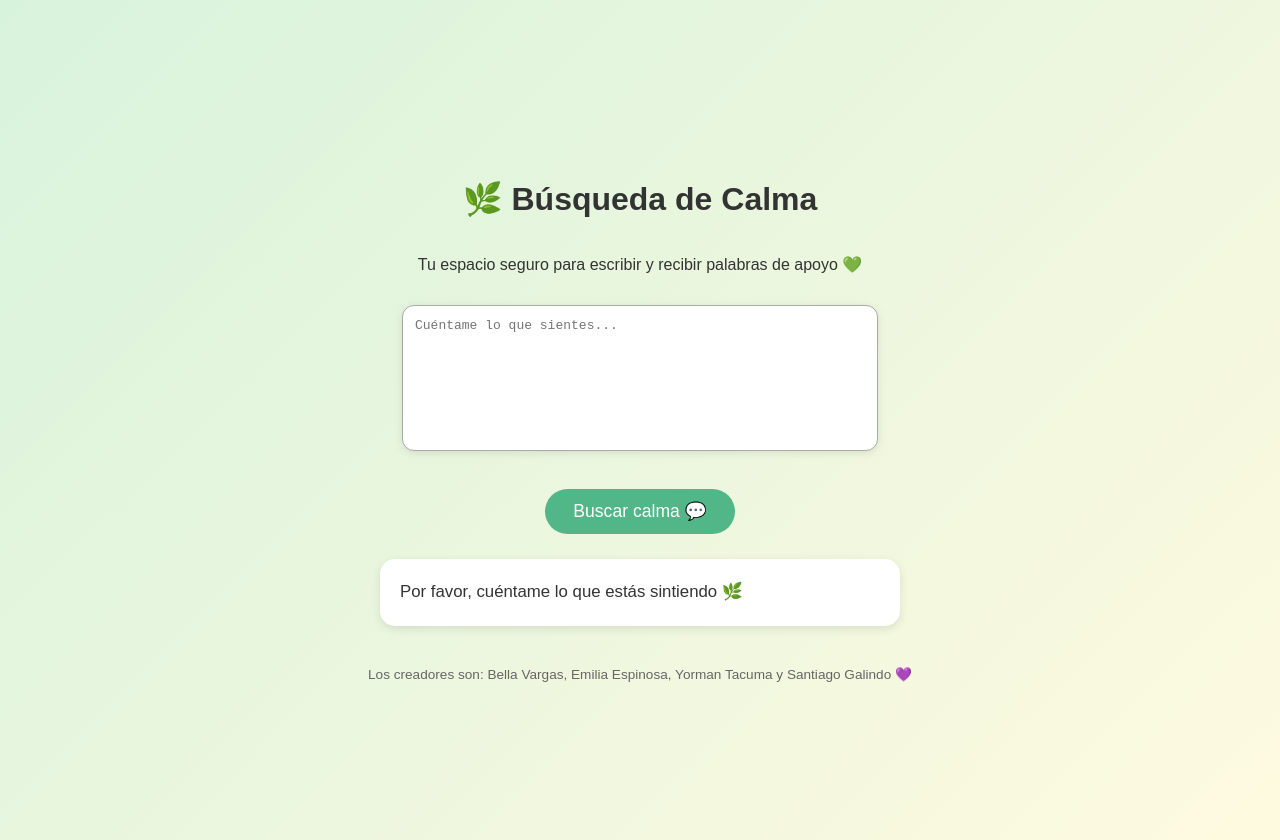
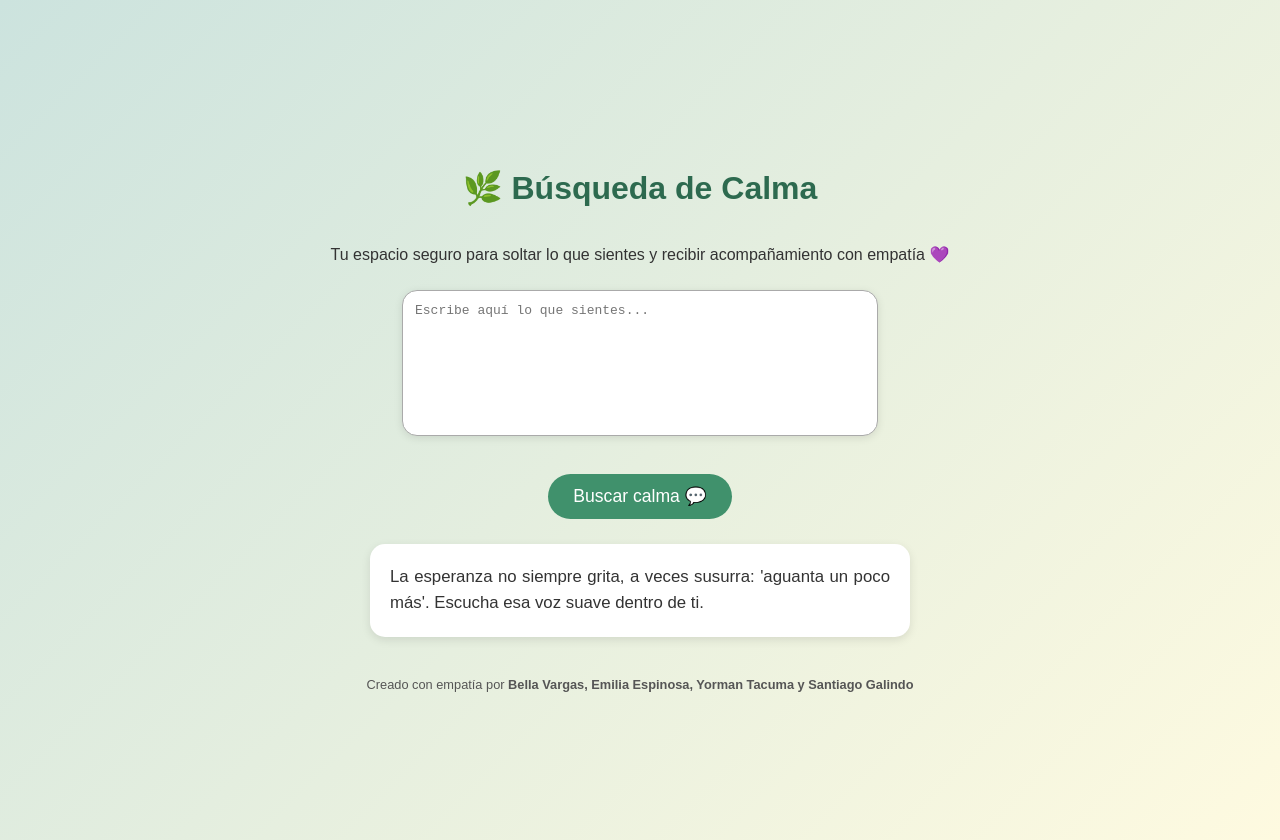
Before and after one commit to bellavargas1505-bot/Calm-Quest-, a plain HTML site: page index.html in a window 1280 px wide. Both pictures are taken after a click on the button "Buscar calma 💬". Drawn offline with Linux system fonts and the light colour scheme.

Commit message:
🌿 Versión completa con respuestas empáticas y diseño bonito

```diff
--- a/index.html
+++ b/index.html
@@ -5,106 +5,154 @@
   <meta name="viewport" content="width=device-width, initial-scale=1.0">
   <title>Búsqueda de Calma 🌿</title>
   <style>
-body{font-family:Poppins,sans-serif;background:linear-gradient(135deg,#d8f3dc,#fefae0);
-color:#333;display:flex;flex-direction:column;align-items:center;justify-content:center;
-min-height:100vh;margin:0;padding:20px;text-align:center}
-textarea{width:90%;max-width:450px;height:120px;border-radius:12px;border:1px solid #aaa;
-padding:12px;font-size:1em;margin-top:15px;resize:none;box-shadow:0 2px 8px rgba(0,0,0,.1)}
-button{background:#52b788;color:#fff;border:none;border-radius:25px;padding:12px 28px;
-font-size:1.1em;cursor:pointer;margin-top:20px;transition:.3s}
-button:hover{background:#40916c}
-#response{margin-top:25px;background:#fff;border-radius:15px;padding:20px;width:90%;
-max-width:480px;box-shadow:0 3px 10px rgba(0,0,0,.1);font-size:1.05em;line-height:1.6;
-text-align:justify;white-space:pre-line}
-footer{margin-top:40px;font-size:.85em;color:#666}
+    body {
+      font-family: 'Poppins', sans-serif;
+      background: linear-gradient(135deg, #cce3de, #fefae0);
+      color: #333;
+      display: flex;
+      flex-direction: column;
+      align-items: center;
+      justify-content: center;
+      min-height: 100vh;
+      text-align: center;
+      margin: 0;
+      padding: 20px;
+    }
+    h1 { color: #2d6a4f; }
+    textarea {
+      width: 90%;
+      max-width: 450px;
+      height: 120px;
+      border-radius: 15px;
+      border: 1px solid #aaa;
+      padding: 12px;
+      font-size: 1em;
+      resize: none;
+      box-shadow: 0 2px 8px rgba(0,0,0,0.1);
+      margin-top: 10px;
+    }
+    button {
+      background: #40916c;
+      color: #fff;
+      border: none;
+      border-radius: 25px;
+      padding: 12px 25px;
+      font-size: 1.1em;
+      cursor: pointer;
+      margin-top: 20px;
+      transition: 0.3s;
+    }
+    button:hover { background: #2d6a4f; }
+    #response {
+      margin-top: 25px;
+      background: #fff;
+      border-radius: 15px;
+      padding: 20px;
+      width: 90%;
+      max-width: 500px;
+      box-shadow: 0 3px 10px rgba(0,0,0,0.1);
+      font-size: 1.05em;
+      line-height: 1.6;
+      text-align: justify;
+    }
+    footer {
+      margin-top: 40px;
+      font-size: 0.8em;
+      color: #555;
+    }
   </style>
 </head>
 <body>
   <h1>🌿 Búsqueda de Calma</h1>
-<p>Tu espacio seguro para escribir y recibir palabras de apoyo 💚</p>
+  <p>Tu espacio seguro para soltar lo que sientes y recibir acompañamiento con empatía 💜</p>
 
-<textarea id="feeling" placeholder="Cuéntame lo que sientes..."></textarea><br>
+  <textarea id="feeling" placeholder="Escribe aquí lo que sientes..."></textarea>
+  <br>
   <button onclick="buscarCalma()">Buscar calma 💬</button>
+
   <div id="response"></div>
 
-<footer>Los creadores son: Bella Vargas, Emilia Espinosa, Yorman Tacuma y Santiago Galindo 💜</footer>
+  <footer>
+    Creado con empatía por <b>Bella Vargas, Emilia Espinosa, Yorman Tacuma y Santiago Galindo</b>
+  </footer>
 
   <script>
-function elegir(lista){
-  return lista[Math.floor(Math.random()*lista.length)];
+    const respuestas = {
+      amor: [
+        "Entiendo lo mucho que duele cuando una relación termina. Respira, por favor. A veces soltar es una forma profunda de amarte a ti mismo. No te juzgues por extrañar, es parte del proceso de sanar.",
+        "Perder a alguien que amas no borra el cariño que diste. Pero recuerda: mereces amor sin dolor. Date el tiempo de sentir, pero también de reconstruirte poco a poco.",
+        "Cuando alguien se va, no se lleva tu valor. Lo que duele ahora se convertirá en fuerza. Cada lágrima que cae también riega tu crecimiento.",
+        "Extrañar es natural, pero no significa que debas volver al dolor. Usa ese amor para reconectar contigo, para amarte con la misma intensidad con la que diste.",
+        "No estás solo. A veces el amor termina, pero eso no significa que fracasaste. Significa que tu corazón es lo suficientemente valiente para sentir."
+      ],
+      tristeza: [
+        "Está bien sentirte triste. No huyas de lo que sientes, abrázalo. A veces llorar es una manera del alma de limpiar el dolor.",
+        "Hay días en los que cuesta sonreír, y está bien. No necesitas fingir fortaleza, solo permítete descansar y volver a intentarlo mañana.",
+        "Tu tristeza no te hace débil, te hace humano. Cada emoción tiene un propósito, incluso las que duelen.",
+        "En este momento, no necesitas resolverlo todo. Solo respira, permítete existir, y recuerda que cada día es una nueva oportunidad para volver a ti.",
+        "Aunque ahora sientas oscuridad, confía en que la luz regresará. No siempre se ve, pero siempre está esperándote."
+      ],
+      ansiedad: [
+        "Respira despacio. Inhala por cuatro segundos, exhala por seis. Tu cuerpo no está en peligro, aunque tu mente lo crea. Estás a salvo.",
+        "A veces la ansiedad te hace creer que todo va mal, pero en realidad estás haciendo lo mejor que puedes. No te exijas más de lo necesario.",
+        "No eres tu ansiedad. Es solo una parte de ti, y no define quién eres. Estás aprendiendo a manejarla, y eso ya es un logro enorme.",
+        "Toma un momento para sentir el suelo bajo tus pies. Estás aquí, ahora, y eso es suficiente. No tienes que correr contra tus pensamientos.",
+        "No tienes que ganarle a la ansiedad, solo aprender a acompañarla con paciencia. Poco a poco, irá soltando su fuerza sobre ti."
+      ],
+      familia: [
+        "Las discusiones familiares duelen más porque vienen de quienes amamos. Pero hablar desde la calma puede abrir puertas que la rabia cerró.",
+        "A veces es mejor tomar distancia un momento antes de responder. No todo se resuelve de inmediato, y eso está bien.",
+        "Tu familia puede herirte, pero eso no invalida tus sentimientos. Puedes amar y al mismo tiempo poner límites sanos.",
+        "No necesitas cargar con el peso de todos. Cuidarte también es cuidar tu entorno. Empieza por ti.",
+        "Recuerda: nadie tiene una familia perfecta. Lo importante es buscar el equilibrio y la paz que mereces."
+      ],
+      amigos: [
+        "Perder un amigo o discutir con uno puede doler tanto como una ruptura. Date permiso para sentir y, si es posible, dialogar cuando el corazón esté más tranquilo.",
+        "Las amistades verdaderas sobreviven incluso a los silencios. Si fue real, el tiempo ayudará a sanar lo que hoy duele.",
+        "A veces los caminos se separan, y eso no borra los buenos momentos. Aprende y sigue caminando con el corazón abierto.",
+        "Si sientes que un amigo te falló, recuerda que todos somos humanos. A veces perdonar no es volver, sino liberarse.",
+        "La amistad también se trata de elegir quién te da paz, no solo quién te acompaña. Cuida tu energía."
+      ],
+      desmotivacion: [
+        "No siempre tendrás energía, y no pasa nada. Lo importante no es avanzar rápido, sino seguir intentándolo.",
+        "No te castigues por sentirte sin ganas. Descansar también es parte del progreso.",
+        "A veces el sentido se esconde, pero eso no significa que desaparezca. Espera, no te rindas. La motivación volverá cuando menos lo esperes.",
+        "Cada pequeño paso que das, incluso los invisibles, cuentan. Eres más fuerte de lo que crees.",
+        "Tu valor no depende de lo productivo que seas. Eres suficiente, simplemente por existir."
+      ],
+      esperanza: [
+        "Incluso en los días más nublados, el sol sigue ahí. No lo ves, pero te sigue calentando desde lejos.",
+        "La esperanza no siempre grita, a veces susurra: 'aguanta un poco más'. Escucha esa voz suave dentro de ti.",
+        "Nunca subestimes tu capacidad de renacer. Has superado mucho más de lo que recuerdas.",
+        "Aunque no lo sientas ahora, hay personas que se alegran de que existas. Tu historia aún tiene capítulos hermosos por escribir.",
+        "La vida no siempre mejora de golpe, pero mejora. Sigue aquí, sigue creyendo, sigue respirando."
+      ]
+    };
+
+    function buscarCalma() {
+      const texto = document.getElementById("feeling").value.toLowerCase();
+      const box = document.getElementById("response");
+      let categoria = "";
+
+      if (texto.includes("novio") || texto.includes("ex") || texto.includes("pareja") || texto.includes("amor")) {
+        categoria = "amor";
+      } else if (texto.includes("triste") || texto.includes("mal") || texto.includes("vacío") || texto.includes("llorar")) {
+        categoria = "tristeza";
+      } else if (texto.includes("ansiedad") || texto.includes("miedo") || texto.includes("estres")) {
+        categoria = "ansiedad";
+      } else if (texto.includes("familia") || texto.includes("mamá") || texto.includes("papá") || texto.includes("hermano")) {
+        categoria = "familia";
+      } else if (texto.includes("amigo") || texto.includes("amistad") || texto.includes("pelea")) {
+        categoria = "amigos";
+      } else if (texto.includes("sin ganas") || texto.includes("no puedo") || texto.includes("rendirme")) {
+        categoria = "desmotivacion";
+      } else {
+        categoria = "esperanza";
       }
 
-function buscarCalma(){
-  const texto=document.getElementById("feeling").value.toLowerCase();
-  const caja=document.getElementById("response");
-  if(!texto){caja.innerHTML="Por favor, cuéntame lo que estás sintiendo 🌿";return;}
-
-  let respuestas=[];
-
-  // Ruptura amorosa
-  if(texto.match(/ex|novio|novia|pareja|termin|ruptura/)){
-    respuestas=[
-      "Siento mucho que estés pasando por un proceso tan doloroso 💔. Extrañar a alguien que te lastimó puede confundirte, pero es natural: tu corazón aún está aprendiendo a soltar. No te castigues por sentir. Permítete recordar sin quedarte allí; el amor propio también se construye cuando decides cerrar un ciclo para sanar 🌷.",
-      "Es comprensible que todavía lo pienses. A veces la mente repite lo que no tuvo cierre, y eso duele. Pero recuerda que no todo lo que amas te hace bien. Date el permiso de llorar, de escribir, de perdonarte y mirar hacia adelante. Poco a poco volverás a sentir paz 💚.",
-      "Terminar una relación deja un vacío que parece enorme, pero también abre espacio para reencontrarte contigo. Hoy quizá solo veas el dolor, pero con el tiempo descubrirás la fuerza que hay detrás de cada despedida. No estás sola en esto 🌿."
-    ];
-  }
-
-  // Ansiedad o miedo
-  else if(texto.match(/ansied|miedo|angust|pánico|nervios/)){
-    respuestas=[
-      "Respira conmigo 🌬. Inhala lento, retén un segundo, y suelta despacio. La ansiedad es una voz que te pide calma, no castigo. No tienes que luchar contra ella, solo acompañarte con ternura. Busca algo que te ancle: tu respiración, un sonido, un olor. Estás aquí y estás a salvo 💚.",
-      "Sé que la ansiedad puede parecer más grande que tú, pero no lo es. En cada respiración hay una oportunidad de recuperar el control. Cuida tu cuerpo: come, descansa, camina. Cada acto pequeño es una forma de decirle a tu mente que el peligro ya pasó 🌿.",
-      "A veces el miedo no se va de inmediato, pero puedes aprender a observarlo sin dejar que te gobierne. No te juzgues por sentirlo; incluso en medio del caos puedes encontrar pequeños segundos de calma 🕊."
-    ];
-  }
-
-  // Tristeza o depresión
-  else if(texto.match(/triste|depres|vacío|sin ganas|no puedo|morir|sufr/)){
-    respuestas=[
-      "Lamento que te sientas así 💜. Cuando la tristeza te cubre, cuesta ver la salida, pero no olvides que el dolor no es eterno. Estás respirando, y eso ya es una forma de seguir. Busca un pequeño gesto que te sostenga hoy: una ducha caliente, una canción suave, un mensaje a alguien. No necesitas hacerlo todo, solo un paso 🌷.",
-      "No estás rota, estás cansada. La tristeza profunda no te define, solo está pidiendo que la mires sin miedo. Si el peso se vuelve demasiado, no te aísles: hablar con alguien puede ser un alivio inmenso. Eres valiosa, incluso en tus días más oscuros 🌙.",
-      "Es normal sentirse perdido a veces. No te obligues a estar bien, pero tampoco apagues del todo la esperanza. Hay ayuda, hay luz y hay personas que pueden acompañarte. No estás sola 💚."
-    ];
-  }
-
-  // Estrés o agotamiento
-  else if(texto.match(/estrés|estres|agot|cansad|presión|colaps/)){
-    respuestas=[
-      "Has estado haciendo más de lo que parece, y está bien detenerte 💫. Descansar no es rendirse; es cuidar de ti. Hoy permítete soltar las exigencias, cerrar los ojos y simplemente existir. Eres suficiente aunque no cumplas todas las metas.",
-      "Cuando todo se siente demasiado, recuerda: puedes ir más despacio. Nadie puede con todo siempre. El descanso también es parte del progreso 🌿.",
-      "Si tu cuerpo y tu mente piden pausa, escúchalos. No tienes que ganarte el derecho a descansar; lo mereces solo por ser tú 💚."
-    ];
-  }
-
-  // Culpa o arrepentimiento
-  else if(texto.match(/culpa|arrepent|error|equivo/)){
-    respuestas=[
-      "Todos cometemos errores; eso nos hace humanos. No te quedes atrapado en el juicio. Pregúntate qué puedes aprender de esto y sigue adelante con más compasión hacia ti 🌱.",
-      "Perdonarte no significa olvidar, sino dejar de castigarte por lo que ya no puedes cambiar. Eres más que tus errores 💚.",
-      "Si sientes culpa, mírala con ternura: detrás de ella hay una persona que quiere hacerlo mejor. Y eso ya es un signo de crecimiento 🌿."
-    ];
-  }
-
-  // Alegría o bienestar
-  else if(texto.match(/feliz|tranquil|mejor|agradecid|paz/)){
-    respuestas=[
-      "Qué hermoso leer eso 🌞. Cuida ese bienestar, aliméntalo con gratitud y pequeños gestos que te conecten contigo misma. Cada día en calma es una semilla que siembras para el futuro 💚.",
-      "Es maravilloso verte reconocer tu progreso. La tranquilidad también se celebra: no viene de ignorar el dolor, sino de haberlo comprendido. Sigue así 🌿.",
-      "Agradecer los días buenos te ayuda a sostenerte en los difíciles. Celebra tu luz sin miedo ✨."
-    ];
-  }
-
-  // Caso general
-  else{
-    respuestas=[
-      "Gracias por abrir tu corazón 🌸. No hay emociones pequeñas; todo lo que sientes merece ser escuchado. Date tiempo para entenderte y tratarte con suavidad.",
-      "A veces no sabemos exactamente qué sentimos, y está bien. Lo importante es permitirte sentir sin juicio. Poco a poco encontrarás claridad 🌿.",
-      "Tu sinceridad ya es un paso hacia la calma. No busques respuestas rápidas; respira, escribe, y confía en que este momento también pasará 💚."
-    ];
-  }
-
-  caja.innerHTML=elegir(respuestas);
+      const posibles = respuestas[categoria];
+      const mensaje = posibles[Math.floor(Math.random() * posibles.length)];
+      box.innerHTML = mensaje;
     }
   </script>
 </body>
```
Lines whose indentation alone changed are shown as unchanged.
